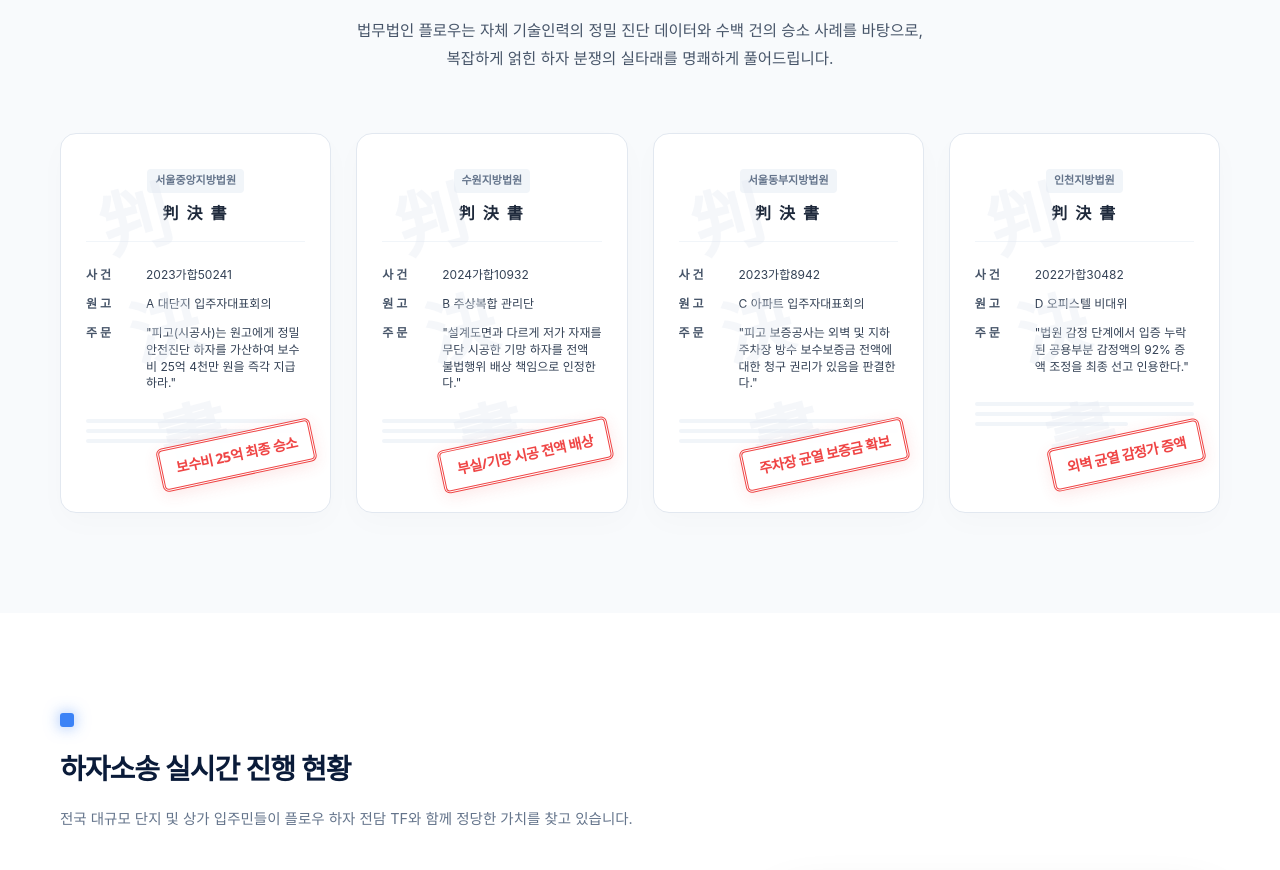
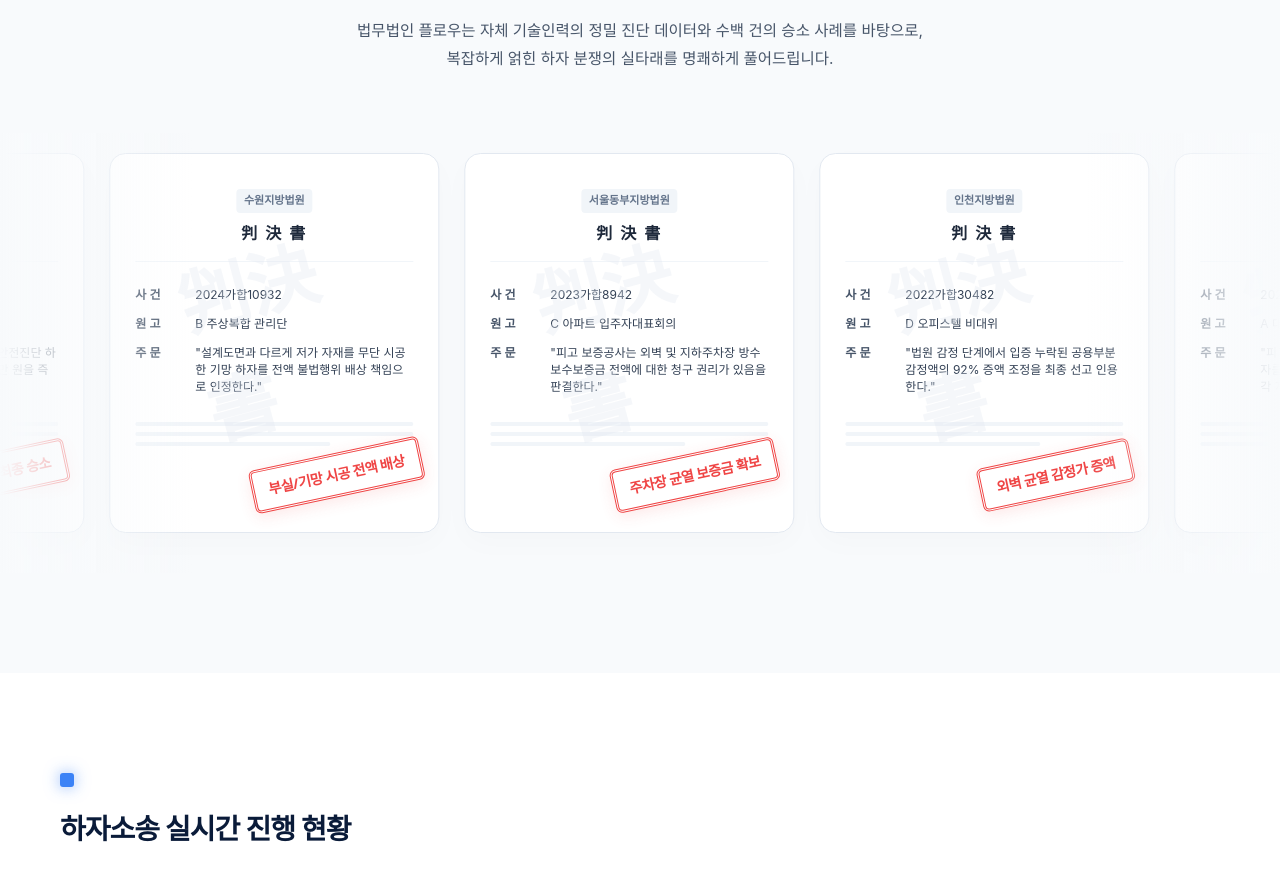
Before and after one commit to 2026flowlaw-cpu/flow, a Next.js app: page /practice/defect-litigation in a window 1280 px wide. Shown: the part 2820-3690 px from the top of the page. Built offline with nearby package versions, Linux system fonts and the light colour scheme; no server answers.

Commit message:
feat: redesign detail modal to dark mode & implement infinite marquee for verdicts

```diff
--- a/src/components/DefectCasesGrid/DefectCasesGrid.module.css
+++ b/src/components/DefectCasesGrid/DefectCasesGrid.module.css
@@ -145,10 +145,10 @@
 }
 
 .detailBox {
-  background-color: #f8fafc;
-  border: 1px solid #e2e8f0;
-  border-radius: 20px;
-  padding: 30px 40px;
+  background: linear-gradient(145deg, #0A1B39 0%, #061024 100%);
+  border: 1px solid rgba(197, 160, 89, 0.3);
+  border-radius: 24px;
+  padding: 40px 50px;
   display: flex;
   flex-direction: column;
   gap: 12px;
@@ -157,8 +157,9 @@
   max-height: 90vh;
   overflow-y: auto;
   position: relative;
-  box-shadow: 0 25px 50px -12px rgba(0, 0, 0, 0.25);
+  box-shadow: 0 30px 60px rgba(0, 0, 0, 0.4), inset 0 1px 0 rgba(255, 255, 255, 0.1);
   animation: modalPopIn 0.4s cubic-bezier(0.16, 1, 0.3, 1);
+  color: #ffffff;
 }
 
 @keyframes modalPopIn {
@@ -176,8 +177,8 @@
   position: absolute;
   top: 24px;
   right: 24px;
-  background: none;
-  border: none;
+  background: rgba(255, 255, 255, 0.05);
+  border: 1px solid rgba(255, 255, 255, 0.1);
   cursor: pointer;
   color: #94a3b8;
   padding: 8px;
@@ -189,33 +190,36 @@
 }
 
 .closeButton:hover {
-  color: #0A1B39;
-  background-color: #e2e8f0;
+  color: #ffffff;
+  background: rgba(197, 160, 89, 0.2);
+  border-color: rgba(197, 160, 89, 0.5);
+  transform: rotate(90deg);
 }
 
 .detailHeader {
   display: flex;
   align-items: center;
-  gap: 12px;
-  border-bottom: 1.5px solid #e2e8f0;
-  padding-bottom: 18px;
-  margin-bottom: 6px;
+  gap: 14px;
+  border-bottom: 1px solid rgba(255, 255, 255, 0.1);
+  padding-bottom: 24px;
+  margin-bottom: 8px;
 }
 
 .detailBadge {
-  background-color: #0A1B39;
+  background: linear-gradient(135deg, #C5A059 0%, #a88241 100%);
   color: #ffffff;
   font-size: 11.5px;
-  font-weight: 600;
-  padding: 4px 10px;
+  font-weight: 700;
+  padding: 5px 12px;
   border-radius: 6px;
   letter-spacing: 0.5px;
+  box-shadow: 0 4px 10px rgba(197, 160, 89, 0.3);
 }
 
 .detailTitle {
-  font-size: 19px;
+  font-size: 22px;
   font-weight: 600;
-  color: #0A1B39;
+  color: #ffffff;
   margin: 0;
   letter-spacing: -0.5px;
 }
@@ -228,14 +232,14 @@
 }
 
 .detailColCore {
-  background-color: #fffdf5; /* Sleek extremely warm premium tint */
-  border: 1px solid rgba(197, 160, 89, 0.22);
+  background: rgba(255, 255, 255, 0.03);
+  border: 1px solid rgba(197, 160, 89, 0.3);
   border-radius: 16px;
   padding: 24px;
   display: flex;
   flex-direction: column;
   gap: 12px;
-  box-shadow: 0 4px 15px rgba(197, 160, 89, 0.02);
+  box-shadow: 0 10px 30px rgba(0, 0, 0, 0.2), inset 0 0 20px rgba(197, 160, 89, 0.05);
 }
 
 .detailColAction {
@@ -245,29 +249,30 @@
 }
 
 .actionBlock {
-  background-color: #ffffff;
-  border: 1px solid #e2e8f0;
+  background: rgba(255, 255, 255, 0.02);
+  border: 1px solid rgba(255, 255, 255, 0.08);
   border-radius: 16px;
   padding: 22px;
   display: flex;
   flex-direction: column;
   gap: 10px;
-  box-shadow: 0 4px 12px rgba(10, 27, 57, 0.01);
-  transition: border-color 0.3s ease, box-shadow 0.3s ease;
+  transition: all 0.3s ease;
 }
 
 .actionBlock:hover {
-  border-color: rgba(10, 27, 57, 0.15);
-  box-shadow: 0 6px 18px rgba(10, 27, 57, 0.03);
+  background: rgba(255, 255, 255, 0.04);
+  border-color: rgba(255, 255, 255, 0.15);
+  box-shadow: 0 10px 30px rgba(0, 0, 0, 0.2);
+  transform: translateY(-2px);
 }
 
 .detailSubHeader {
   display: flex;
   align-items: center;
   gap: 8px;
-  font-size: 14.5px;
+  font-size: 15px;
   font-weight: 700;
-  color: #C5A059; /* Gold accent by default */
+  color: #C5A059;
 }
 
 .detailIcon {
@@ -275,24 +280,24 @@
 }
 
 .engHeader {
-  color: #1a56db !important; /* Corporate trust sapphire blue */
+  color: #60a5fa !important; /* Brighter blue for dark mode */
 }
 
 .lawHeader {
-  color: #C5A059 !important; /* Accent gold */
+  color: #facc15 !important; /* Brighter gold for dark mode */
 }
 
 .detailTextCore {
-  font-size: 14px;
-  color: #334155;
+  font-size: 14.5px;
+  color: #e2e8f0;
   line-height: 1.8;
   margin: 0;
   word-break: keep-all;
 }
 
 .detailTextAction {
-  font-size: 13.5px;
-  color: #475569;
+  font-size: 14px;
+  color: #cbd5e1;
   line-height: 1.75;
   margin: 0;
   word-break: keep-all;
--- a/src/components/VerdictSection/VerdictSection.module.css
+++ b/src/components/VerdictSection/VerdictSection.module.css
@@ -48,16 +48,64 @@
 }
 
 /* ====================================================
-    VERDICT CARDS GRID
+    INFINITE MARQUEE VERDICT CARDS
    ==================================================== */
-.cardsGrid {
-  display: grid;
-  grid-template-columns: repeat(4, 1fr);
+.marqueeWrapper {
+  margin-top: 50px;
+  width: 100vw;
+  position: relative;
+  left: 50%;
+  transform: translateX(-50%);
+  overflow: hidden;
+  padding: 20px 0 40px 0;
+}
+
+/* Edge gradient masks */
+.marqueeWrapper::before,
+.marqueeWrapper::after {
+  content: '';
+  position: absolute;
+  top: 0;
+  width: 15vw;
+  height: 100%;
+  z-index: 10;
+  pointer-events: none;
+}
+
+.marqueeWrapper::before {
+  left: 0;
+  background: linear-gradient(to right, #f8fafc, transparent);
+}
+
+.marqueeWrapper::after {
+  right: 0;
+  background: linear-gradient(to left, #f8fafc, transparent);
+}
+
+.marqueeTrack {
+  display: flex;
+  width: max-content;
+  animation: scrollMarquee 40s linear infinite;
+}
+
+.marqueeTrack:hover {
+  animation-play-state: paused;
+}
+
+.marqueeSet {
+  display: flex;
   gap: 25px;
-  margin-top: 40px;
+  padding-right: 25px; /* Important for seamless loop */
+}
+
+@keyframes scrollMarquee {
+  0% { transform: translateX(0); }
+  100% { transform: translateX(-50%); }
 }
 
 .paperCard {
+  width: 330px;
+  flex-shrink: 0;
   background-color: #ffffff;
   border: 1px solid #e2e8f0;
   border-radius: 16px;
@@ -203,19 +251,20 @@
     RESPONSIVE MEDIA QUERIES
    ==================================================== */
 @media (max-width: 1024px) {
-  .cardsGrid {
-    grid-template-columns: repeat(2, 1fr);
-    gap: 20px;
+  .marqueeWrapper::before,
+  .marqueeWrapper::after {
+    width: 8vw;
   }
 }
 
 @media (max-width: 640px) {
-  .cardsGrid {
-    grid-template-columns: 1fr;
-    gap: 25px;
-  }
-
   .mainTitle {
     font-size: 28px;
   }
+
+  .paperCard {
+    width: 280px;
+    padding: 25px 20px;
+    min-height: 340px;
+  }
 }
--- a/src/components/VerdictSection/VerdictSection.tsx
+++ b/src/components/VerdictSection/VerdictSection.tsx
@@ -62,11 +62,13 @@ export default function VerdictSection() {
           </p>
         </div>
 
-        {/* Verdict Cards Grid (Image 2 replica style with red stamps) */}
-        <div className={styles.cardsGrid}>
+        {/* Verdict Cards Infinite Marquee */}
+        <div className={styles.marqueeWrapper}>
+          <div className={styles.marqueeTrack}>
+            {/* Set 1 */}
+            <div className={styles.marqueeSet}>
               {verdicts.map((item) => (
-            <div className={styles.paperCard} key={item.id}>
-
+                <div className={styles.paperCard} key={`set1-${item.id}`}>
                   {/* Paper Document Layout */}
                   <div className={styles.documentHeader}>
                     <span className={styles.courtBadge}>{item.court}</span>
@@ -101,9 +103,52 @@ export default function VerdictSection() {
                       {item.stampText}
                     </div>
                   </div>
-
                 </div>
               ))}
+            </div>
+
+            {/* Set 2 (for infinite loop) */}
+            <div className={styles.marqueeSet}>
+              {verdicts.map((item) => (
+                <div className={styles.paperCard} key={`set2-${item.id}`}>
+                  {/* Paper Document Layout */}
+                  <div className={styles.documentHeader}>
+                    <span className={styles.courtBadge}>{item.court}</span>
+                    <h4 className={styles.documentTitle}>判 決 書</h4>
+                  </div>
+
+                  <div className={styles.documentBody}>
+                    <div className={styles.infoRow}>
+                      <span className={styles.infoLabel}>사 건</span>
+                      <span className={styles.infoValue}>{item.caseNo}</span>
+                    </div>
+                    <div className={styles.infoRow}>
+                      <span className={styles.infoLabel}>원 고</span>
+                      <span className={styles.infoValue}>{item.plaintiff}</span>
+                    </div>
+                    <div className={styles.infoRow}>
+                      <span className={styles.infoLabel}>주 문</span>
+                      <span className={styles.infoValue}>"{item.orderText}"</span>
+                    </div>
+
+                    {/* Simulated lines */}
+                    <div className={styles.dummyTextLines}>
+                      <div className={styles.dummyLine}></div>
+                      <div className={styles.dummyLine}></div>
+                      <div className={`${styles.dummyLine} ${styles.dummyLineShort}`}></div>
+                    </div>
+                  </div>
+
+                  {/* Red Stamp Overlay (Gam-myeong replica style) */}
+                  <div className={styles.stampBox}>
+                    <div className={styles.stampSeal}>
+                      {item.stampText}
+                    </div>
+                  </div>
+                </div>
+              ))}
+            </div>
+          </div>
         </div>
 
       </div>
```
Lines whose indentation alone changed are shown as unchanged.
